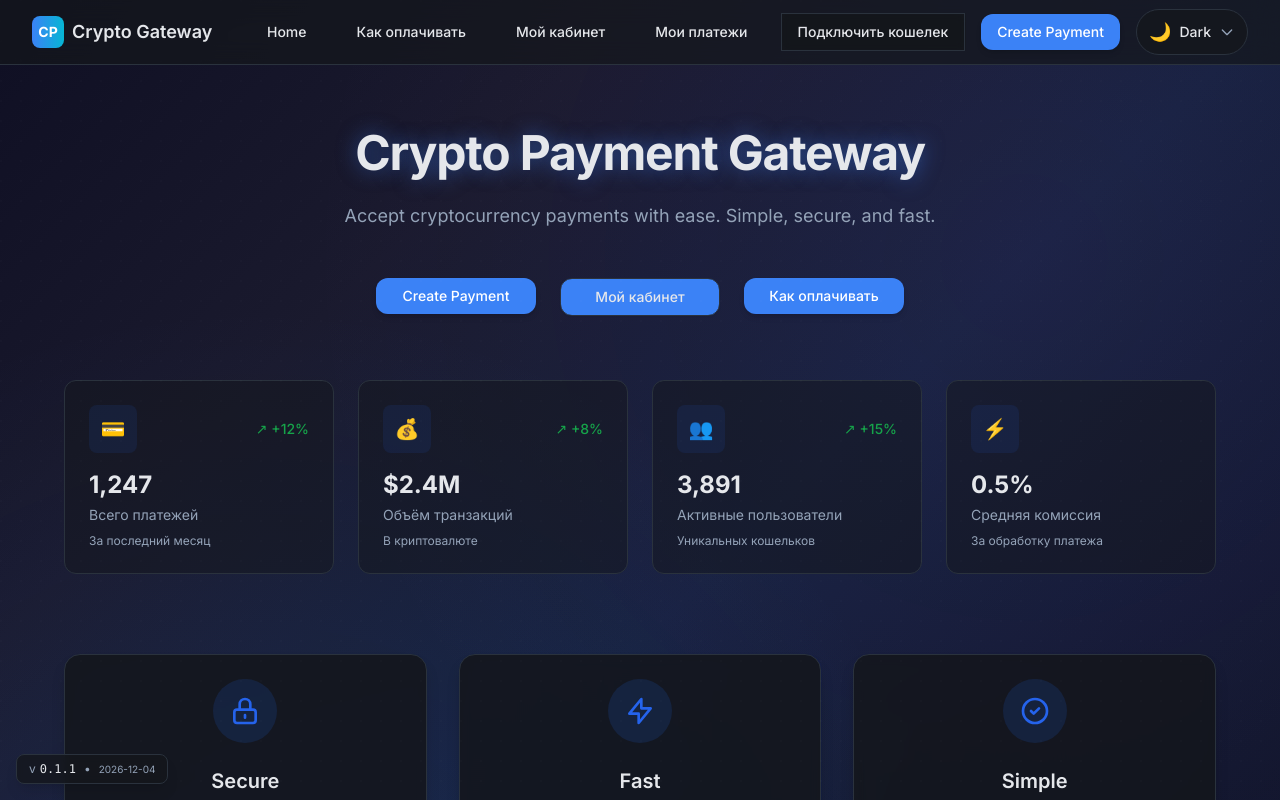
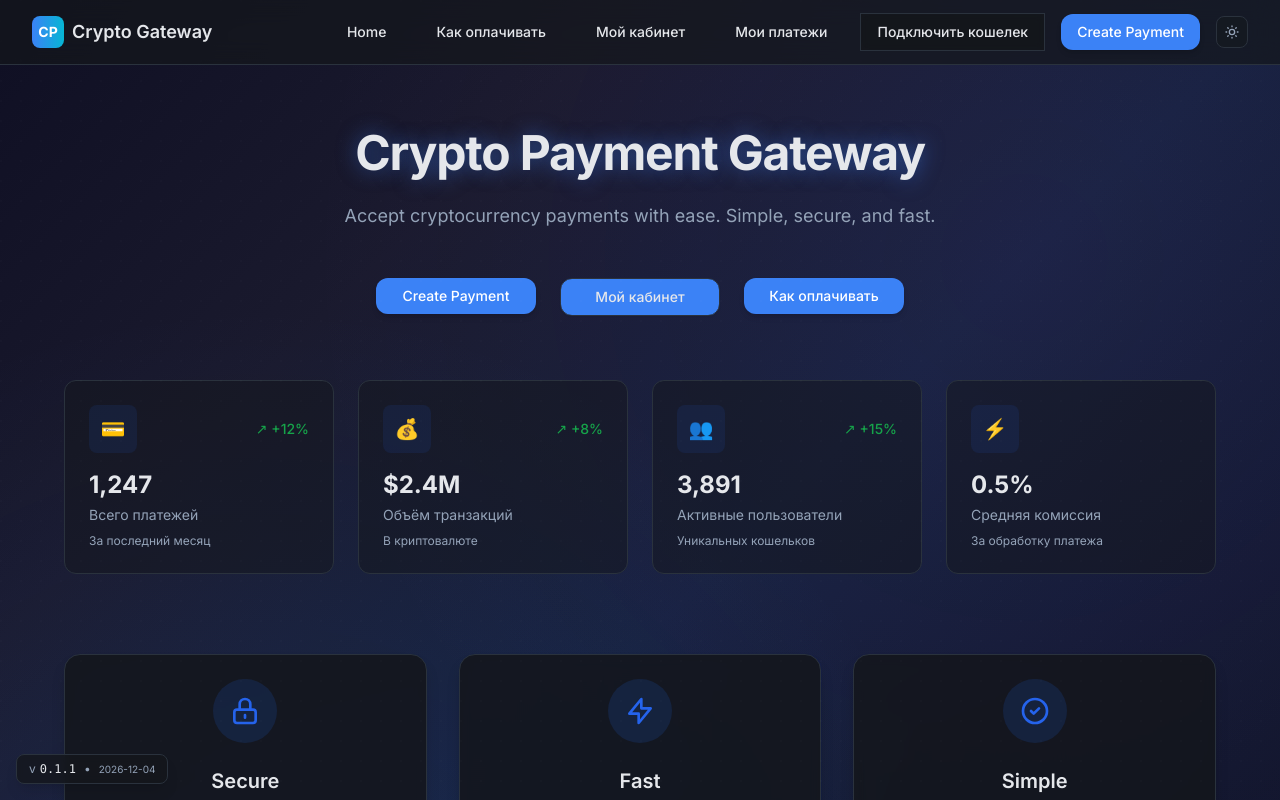
Before and after one commit to Teslenko/TurAnPayments, a Next.js app: page / in a window 1280 px wide. Shown: the top 800 px of the page. Built offline with nearby package versions, Linux system fonts and the light colour scheme.

Commit message:
Simplify theme toggle: icon-only button like Vercel

```diff
--- a/components/theme-toggle.tsx
+++ b/components/theme-toggle.tsx
@@ -1,36 +1,24 @@
 'use client';
 
 import { useTheme } from '@/components/theme-provider';
-import { useState } from 'react';
 
 export function ThemeToggle() {
   const { theme, setTheme } = useTheme();
-  const [isOpen, setIsOpen] = useState(false);
 
-  const themes = [
-    { value: 'light', label: 'Light', icon: '☀️' },
-    { value: 'dark', label: 'Dark', icon: '🌙' },
-  ] as const;
-
-  const currentTheme = themes.find(t => t.value === theme) || themes[1];
+  const toggleTheme = () => {
+    setTheme(theme === 'light' ? 'dark' : 'light');
+  };
 
   return (
-    <div className="relative">
     <button
-        onClick={() => setIsOpen(!isOpen)}
-        className="flex items-center gap-2 px-3 py-2 rounded-full bg-card/80 border border-border hover:bg-card transition-all duration-200 focus:outline-none focus:ring-2 focus:ring-ring focus:ring-offset-2 focus:ring-offset-bg"
-        aria-label="Toggle theme"
-        aria-expanded={isOpen}
-        aria-haspopup="true"
+      onClick={toggleTheme}
+      className="flex items-center justify-center w-8 h-8 rounded-lg bg-card/50 border border-border hover:bg-card/80 transition-all duration-200 focus:outline-none focus:ring-2 focus:ring-ring focus:ring-offset-2 focus:ring-offset-bg"
+      aria-label={`Switch to ${theme === 'light' ? 'dark' : 'light'} mode`}
     >
-        <span className="text-lg">{currentTheme.icon}</span>
-        <span className="text-sm font-medium text-text hidden sm:inline">
-          {currentTheme.label}
-        </span>
+      {theme === 'light' ? (
+        // Moon icon for dark mode
         <svg
-          className={`w-4 h-4 text-muted transition-transform duration-200 ${
-            isOpen ? 'rotate-180' : ''
-          }`}
+          className="w-4 h-4 text-muted"
           fill="none"
           stroke="currentColor"
           viewBox="0 0 24 24"
@@ -39,56 +27,25 @@ export function ThemeToggle() {
             strokeLinecap="round"
             strokeLinejoin="round"
             strokeWidth={2}
-            d="M19 9l-7 7-7-7"
+            d="M20.354 15.354A9 9 0 018.646 3.646 9.003 9.003 0 0012 21a9.003 9.003 0 008.354-5.646z"
           />
         </svg>
-      </button>
-
-      {isOpen && (
-        <>
-          {/* Backdrop */}
-          <div
-            className="fixed inset-0 z-10"
-            onClick={() => setIsOpen(false)}
-          />
-
-          {/* Dropdown */}
-          <div className="absolute right-0 top-full mt-2 w-40 bg-card/95 backdrop-blur-sm border border-border rounded-xl shadow-lg shadow-black/20 z-20">
-            <div className="py-2">
-              {themes.map((themeOption) => (
-                <button
-                  key={themeOption.value}
-                  onClick={() => {
-                    setTheme(themeOption.value);
-                    setIsOpen(false);
-                  }}
-                  className={`w-full flex items-center gap-3 px-4 py-2 text-left hover:bg-card/50 transition-colors duration-150 ${
-                    theme === themeOption.value
-                      ? 'text-primary bg-primary/10'
-                      : 'text-text'
-                  }`}
-                >
-                  <span className="text-lg">{themeOption.icon}</span>
-                  <span className="text-sm font-medium">{themeOption.label}</span>
-                  {theme === themeOption.value && (
+      ) : (
+        // Sun icon for light mode
         <svg
-                      className="w-4 h-4 ml-auto text-primary"
-                      fill="currentColor"
-                      viewBox="0 0 20 20"
+          className="w-4 h-4 text-muted"
+          fill="none"
+          stroke="currentColor"
+          viewBox="0 0 24 24"
         >
           <path
-                        fillRule="evenodd"
-                        d="M16.707 5.293a1 1 0 010 1.414l-8 8a1 1 0 01-1.414 0l-4-4a1 1 0 011.414-1.414L8 12.586l7.293-7.293a1 1 0 011.414 0z"
-                        clipRule="evenodd"
+            strokeLinecap="round"
+            strokeLinejoin="round"
+            strokeWidth={2}
+            d="M12 3v1m0 16v1m9-9h-1M4 12H3m15.364 6.364l-.707-.707M6.343 6.343l-.707-.707m12.728 0l-.707.707M6.343 17.657l-.707.707M16 12a4 4 0 11-8 0 4 4 0 018 0z"
           />
         </svg>
       )}
     </button>
-              ))}
-            </div>
-          </div>
-        </>
-      )}
-    </div>
   );
 }
```
Lines whose indentation alone changed are shown as unchanged.
